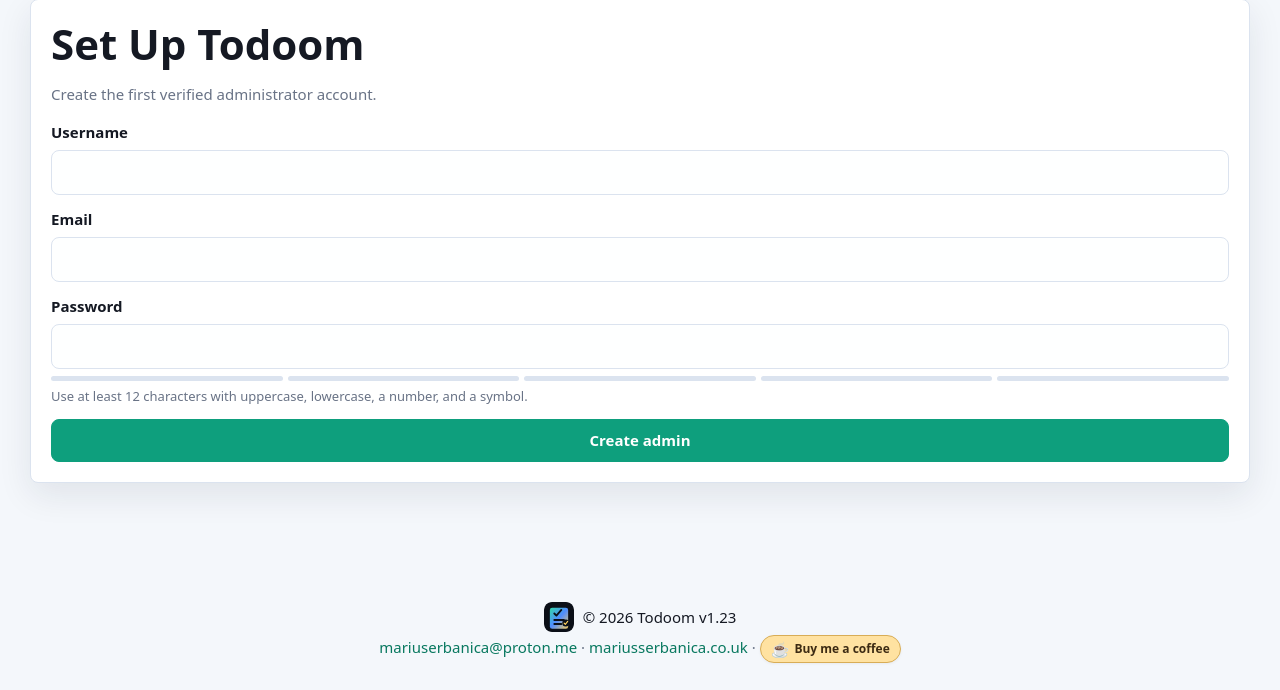
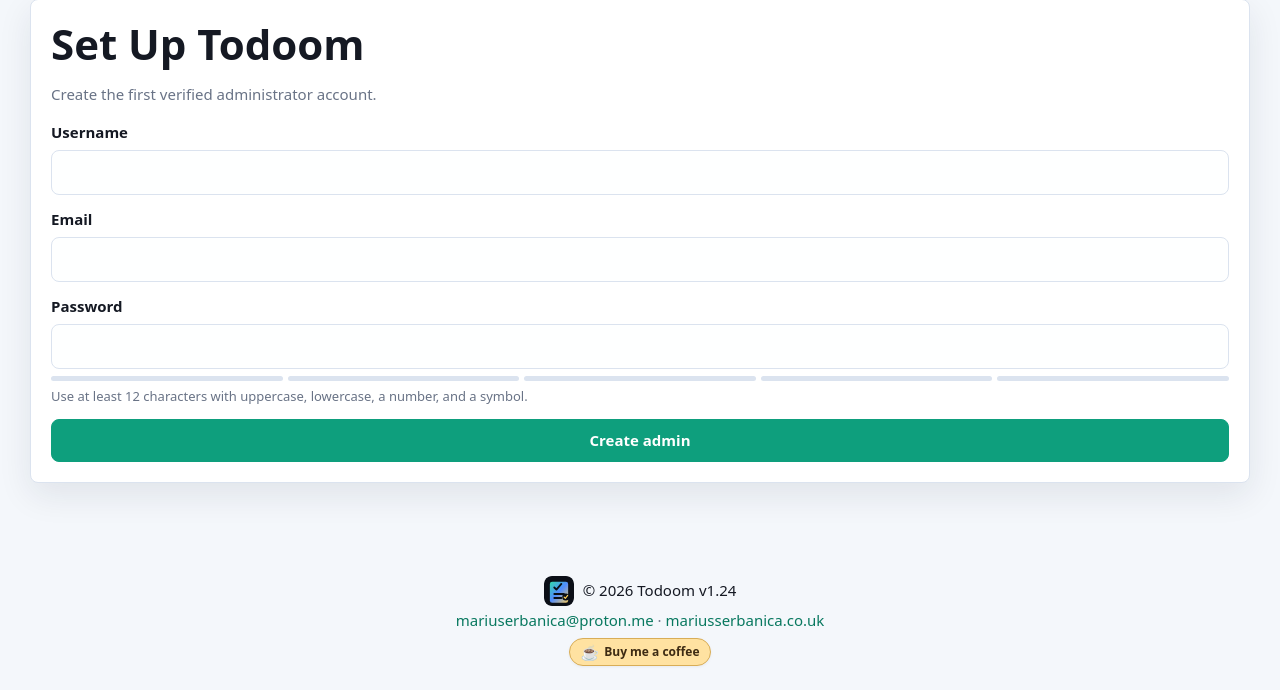
Before and after one commit to sherbmeister/todoom, a PHP site: page /index.php?a=setup in a window 1280 px wide. Shown: the part 110-800 px from the top of the page. Run offline with PHP 8.4, Linux system fonts and the light colour scheme; some libraries are stand-ins or nearby versions.

Commit message:
Release v1.24 with coffee button beneath original footer lines

```diff
--- a/assets/support.css
+++ b/assets/support.css
@@ -2,3 +2,4 @@ a.app-coffee-button{display:inline-flex;align-items:center;justify-content:cente
 a.app-coffee-button:hover{background:#ffda87;color:#3d2b13;text-decoration:none}
 a.app-coffee-button:focus-visible{outline:2px solid #a66b12;outline-offset:3px}
 a.app-coffee-button .app-coffee-cup{font-size:15px;line-height:1}
+.app-coffee-footer-line{padding-top:4px;text-align:center}
--- a/index.php
+++ b/index.php
@@ -16,8 +16,8 @@ session_start();
 
 const APP_NAME = 'Todoom';
 // Change the release ID and date once per deployed update; sync_release advances the visible version.
-const APP_RELEASE_ID = '20261127-inline-footer-fix';
-const INITIAL_APP_VERSION = '1.23';
+const APP_RELEASE_ID = '20261127-footer-support-line';
+const INITIAL_APP_VERSION = '1.24';
 const APP_RELEASE_DATE = '27/11/2026';
 const DB_FILE = __DIR__ . '/storage/todoom.sqlite';
 const COLORS = ['#0e9f7d', '#2563eb', '#e4a100', '#dc2626', '#7c3aed', '#db2777', '#0891b2', '#65a30d', '#f97316', '#4f46e5', '#64748b', '#a16207'];
@@ -717,7 +717,7 @@ function layout(string $title, string $content): void
     $languageOptions = select_options($languages, $language);
     $mobileLock = $u && (int) ($u['mobile_biometric_enabled'] ?? 0) === 1 ? ' data-mobile-session-lock data-mobile-lock-csrf="' . h(csrf()) . '"' : '';
     echo '<!doctype html><html lang="' . h($language) . '"><head><meta charset="utf-8"><meta name="viewport" content="width=device-width, initial-scale=1">';
-    echo '<title>' . h($title) . ' - ' . APP_NAME . '</title><link rel="icon" href="assets/icon.svg"><link rel="stylesheet" href="assets/style.css?v=20260812-mobile-archive-shortcuts"><link rel="stylesheet" href="assets/support.css?v=20261127-inline4"></head><body data-theme="' . h($theme) . '"' . $mobileLock . '>';
+    echo '<title>' . h($title) . ' - ' . APP_NAME . '</title><link rel="icon" href="assets/icon.svg"><link rel="stylesheet" href="assets/style.css?v=20260812-mobile-archive-shortcuts"><link rel="stylesheet" href="assets/support.css?v=20261127-below5"></head><body data-theme="' . h($theme) . '"' . $mobileLock . '>';
     echo '<div class="shell"><header class="topbar"><a class="brand" href="?"><img src="assets/icon.svg" alt=""><span>' . APP_NAME . '</span></a><nav class="nav">';
     if ($u) echo '<a href="?">Dashboard</a><a href="?a=calendar">Calendar</a><a href="?a=task-new">New task</a><a href="?a=list-new">New list</a>';
     if ($u) {
@@ -728,12 +728,13 @@ function layout(string $title, string $content): void
         if (setting('allow_registration', '1') === '1') echo '<a href="?a=register">Register</a>';
     }
     $mobileBottomNav = $u ? '<nav class="mobile-bottom-nav" aria-label="Mobile navigation"><a href="?"><span>Home</span></a><a href="?a=calendar"><span>Calendar</span></a><a class="bottom-add" href="?a=task-new" aria-label="New task">+</a><a href="#mobile-lists"><span>Lists</span></a><a href="?a=profile"><span>Settings</span></a></nav>' : '';
-    echo '</nav></header><main class="wrap">' . (flash() ?? '') . $content . '</main>' . $mobileBottomNav . '<footer class="footer"><button class="footer-brand version-opener" type="button" data-version-log-open><img src="assets/icon.svg" alt=""><span>&copy; 2026 Todoom v' . h(setting('app_version', INITIAL_APP_VERSION)) . '</span></button><p><a href="mailto:mariuserbanica@proton.me">mariuserbanica@proton.me</a> <span>&middot;</span> <a href="https://mariusserbanica.co.uk/" target="_blank" rel="noopener noreferrer">mariusserbanica.co.uk</a> <span aria-hidden="true">&middot;</span> ' . app_coffee_support_html('Todoom') . '</p></footer></div>' . changelog_html() . '<script src="assets/i18n.js?v=20260807-admin-order"></script><script src="assets/app.js?v=20260810-update-headsup"></script></body></html>';
+    echo '</nav></header><main class="wrap">' . (flash() ?? '') . $content . '</main>' . $mobileBottomNav . '<footer class="footer"><button class="footer-brand version-opener" type="button" data-version-log-open><img src="assets/icon.svg" alt=""><span>&copy; 2026 Todoom v' . h(setting('app_version', INITIAL_APP_VERSION)) . '</span></button><p><a href="mailto:mariuserbanica@proton.me">mariuserbanica@proton.me</a> <span>&middot;</span> <a href="https://mariusserbanica.co.uk/" target="_blank" rel="noopener noreferrer">mariusserbanica.co.uk</a></p><div class="app-coffee-footer-line">' . app_coffee_support_html('Todoom') . '</div></footer></div>' . changelog_html() . '<script src="assets/i18n.js?v=20260807-admin-order"></script><script src="assets/app.js?v=20260810-update-headsup"></script></body></html>';
 }
 
 function changelog_html(): string
 {
     return '<dialog class="version-dialog" data-version-log aria-labelledby="version-log-title"><div class="version-dialog-shell"><header class="version-dialog-header"><div><p class="version-kicker">Todoom</p><h2 id="version-log-title">Release History</h2></div><button class="icon-button" type="button" data-version-log-close aria-label="Close version history" title="Close">&times;</button></header><div class="release-list">'
+        . '<article class="release-entry"><div class="release-heading"><h3>v1.24</h3><time datetime="2026-11-27">27/11/2026</time></div><section class="release-group patched"><h4>Patched</h4><ul><li>Placed the small coffee button on its own line beneath the existing footer content.</li></ul></section></article>'
         . '<article class="release-entry"><div class="release-heading"><h3>v1.23</h3><time datetime="2026-11-27">27/11/2026</time></div><section class="release-group fixed"><h4>Fixed</h4><ul><li>Restored original footer layouts and placed the compact coffee link alongside the existing footer links.</li><li>Removed support-button overrides that changed footer display and spacing.</li></ul></section></article>'
         . '<article class="release-entry"><div class="release-heading"><h3>v1.22</h3><time datetime="2026-11-27">27/11/2026</time></div><section class="release-group added"><h4>Added</h4><ul><li>Optional Buy me a coffee link for supporting Todoom development through PayPal.</li></ul></section><section class="release-group patched"><h4>Patched</h4><ul><li>Support button is smaller and sits inside the footer on desktop and mobile.</li></ul></section></article>'
         . '<article class="release-entry"><div class="release-heading"><h3>v1.21</h3><time datetime="2026-08-12">12/08/2026</time></div><section class="release-group patched"><h4>Patched</h4><ul><li>Removed mobile Archive shortcuts so archived lists are reached from the user dropdown only.</li></ul></section></article>'
```
